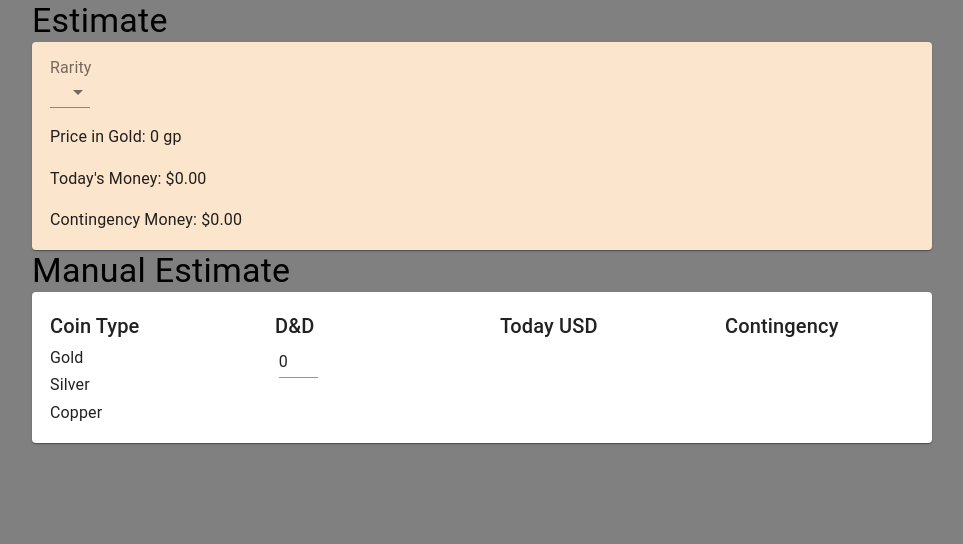
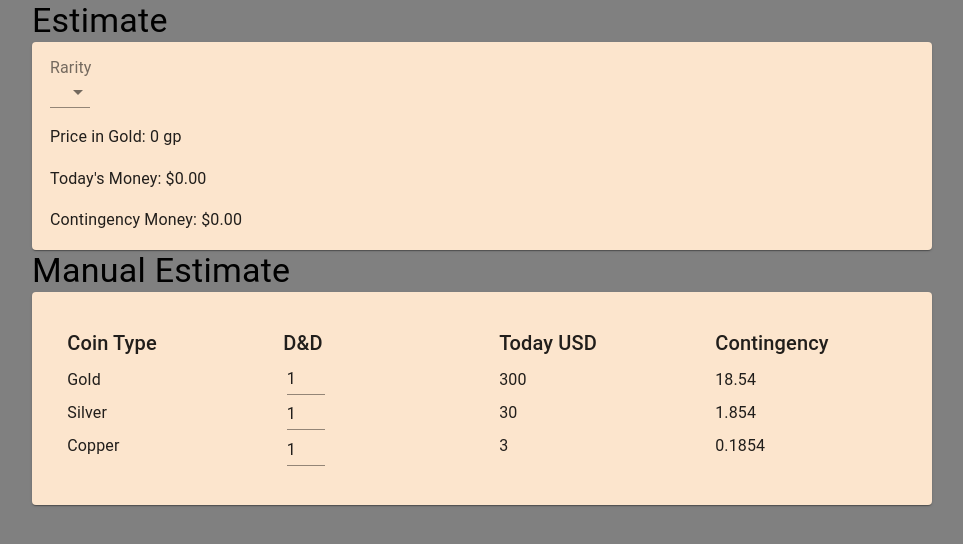
Before and after one commit to FehrIsFair/contingency-calculator, a React (Create React App) app: page / in a window 1280 px wide. Shown: the top 544 px of the page, without its empty margins (158-1121 px from the left). Built offline with nearby package versions, Linux system fonts and the light colour scheme.

Commit message:
final stuff

```diff
--- a/src/Components/ManualEstimate.js
+++ b/src/Components/ManualEstimate.js
@@ -3,14 +3,21 @@
   Typography,
   Input
 } from "@material-ui/core"
-import React, { useState, useEffect } from "react"
+import React, { useState } from "react"
 
 const ManualEstimate = () => {
-  const [usdCopper, setUsdCopper] = useState()
-  const [gold, setGold] = useState(0)
+  const [gold, setGold] = useState(1)
+  const [silver, setSilver] = useState(1)
+  const [copper, setCopper] = useState(1)
 
   const handleGold = (event) => {
     setGold(parseInt(event.target.value));
+  }
+  const handleSilver = (event) => {
+    setSilver(parseInt(event.target.value));
+  }
+  const handleCopper = (event) => {
+    setCopper(parseInt(event.target.value));
   }
 
 
@@ -27,12 +34,20 @@
         <div id="inputs">
           <Typography variant="h6">D&D</Typography>
           <Input onChange={handleGold} value={gold ? gold : 0} />
+          <Input onChange={handleSilver} value={silver ? silver : 0} />
+          <Input onChange={handleCopper} value={copper ? copper : 0} />
         </div>
         <div id="today">
           <Typography variant="h6">Today USD</Typography>
+          <Typography>{gold*300}</Typography>
+          <Typography>{silver*30}</Typography>
+          <Typography>{copper*3}</Typography>
         </div>
         <div id="hunter">
           <Typography variant="h6">Contingency</Typography>
+          <Typography>{(gold*300)*0.0618}</Typography>
+          <Typography>{(silver*30)*0.0618}</Typography>
+          <Typography>{(copper*3)*0.0618}</Typography>
         </div>
       </Card>
     </div>
--- a/src/css/styles.css
+++ b/src/css/styles.css
@@ -4,6 +4,11 @@
 }
 
 #estimate div.contain {
+  padding: 2%;
+  background-color: #fce5cd;
+}
+
+#manual div.contain {
   padding: 2%;
   background-color: #fce5cd;
 }
@@ -40,3 +45,12 @@
 h6 {
   width: 100%;
 }
+
+#manual div p {
+  margin-top: 3%;
+}
+
+#inputs div {
+  display: flex;
+  flex-direction: row;
+}
```
